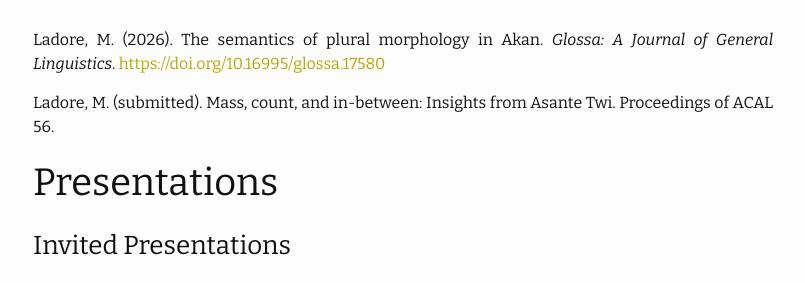
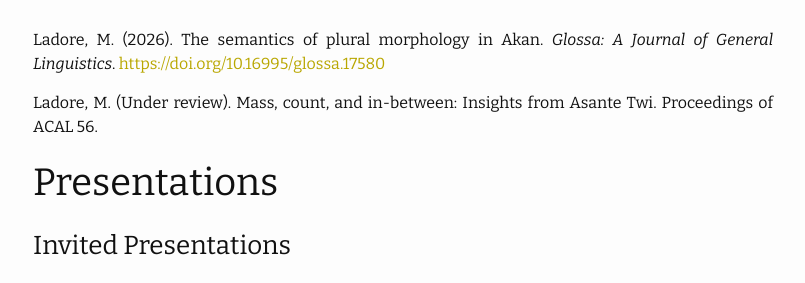
Before and after one commit to madelineladore/madelineladore.github.io, a Jekyll site: the page built from research.md, in a window 1280 px wide. Shown: the part 481-764 px from the top of the page, without its empty margins (237-1042 px from the left). Built offline with Jekyll 4.4.1, drawn with Linux system fonts in a browser that asks for light colours.

Commit message:
Update research.md

```diff
--- a/research.md
+++ b/research.md
@@ -35,7 +35,7 @@
 # Publications
 Ladore, M. (2026). The semantics of plural morphology in Akan. _Glossa: A Journal of General Linguistics_. [https://doi.org/10.16995/glossa.17580](https://doi.org/10.16995/glossa.17580)
 
-Ladore, M. (submitted). Mass, count, and in-between: Insights from Asante Twi. Proceedings of   ACAL 56.
+Ladore, M. (Under review). Mass, count, and in-between: Insights from Asante Twi. Proceedings of ACAL 56.
 
 # Presentations
 ### Invited Presentations
```
